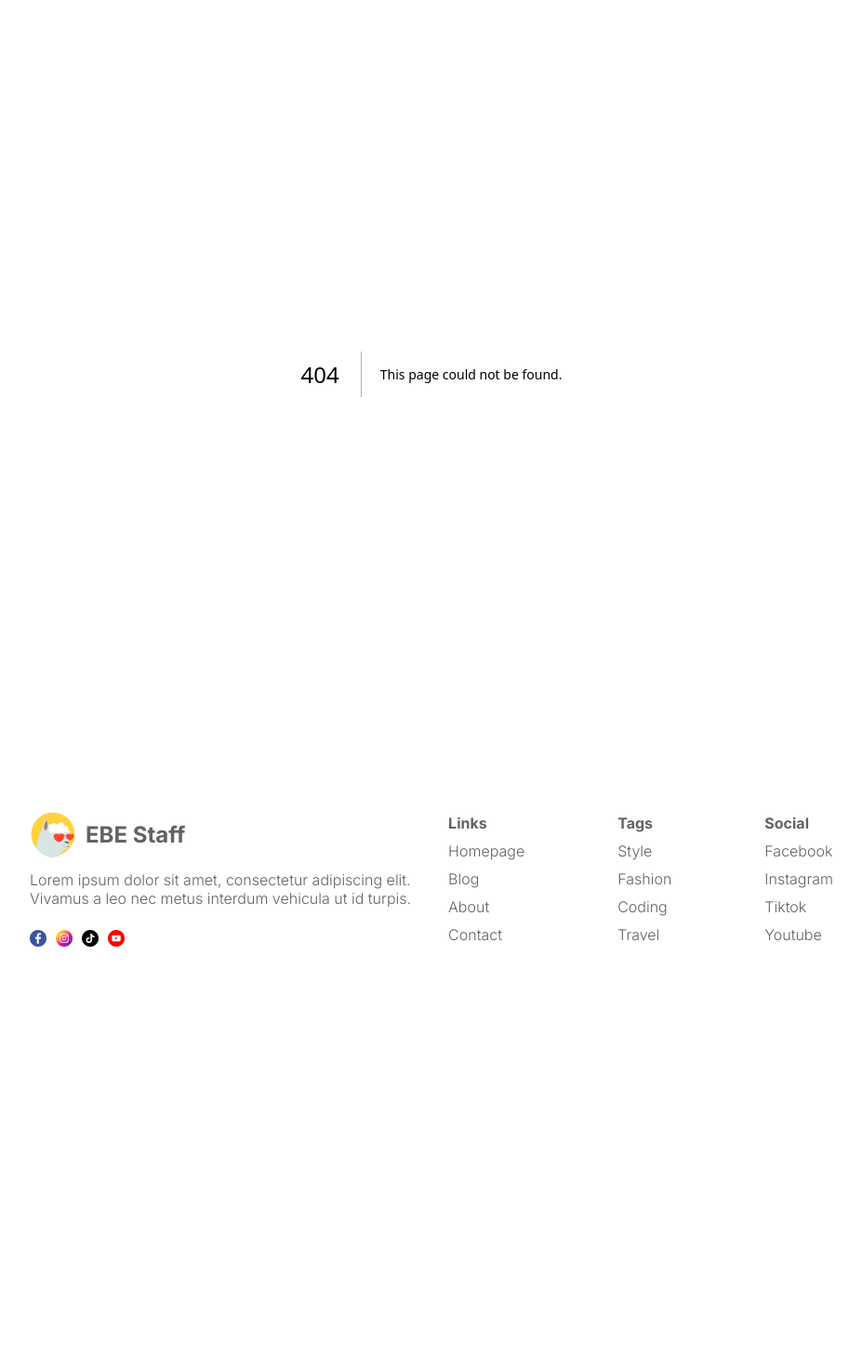
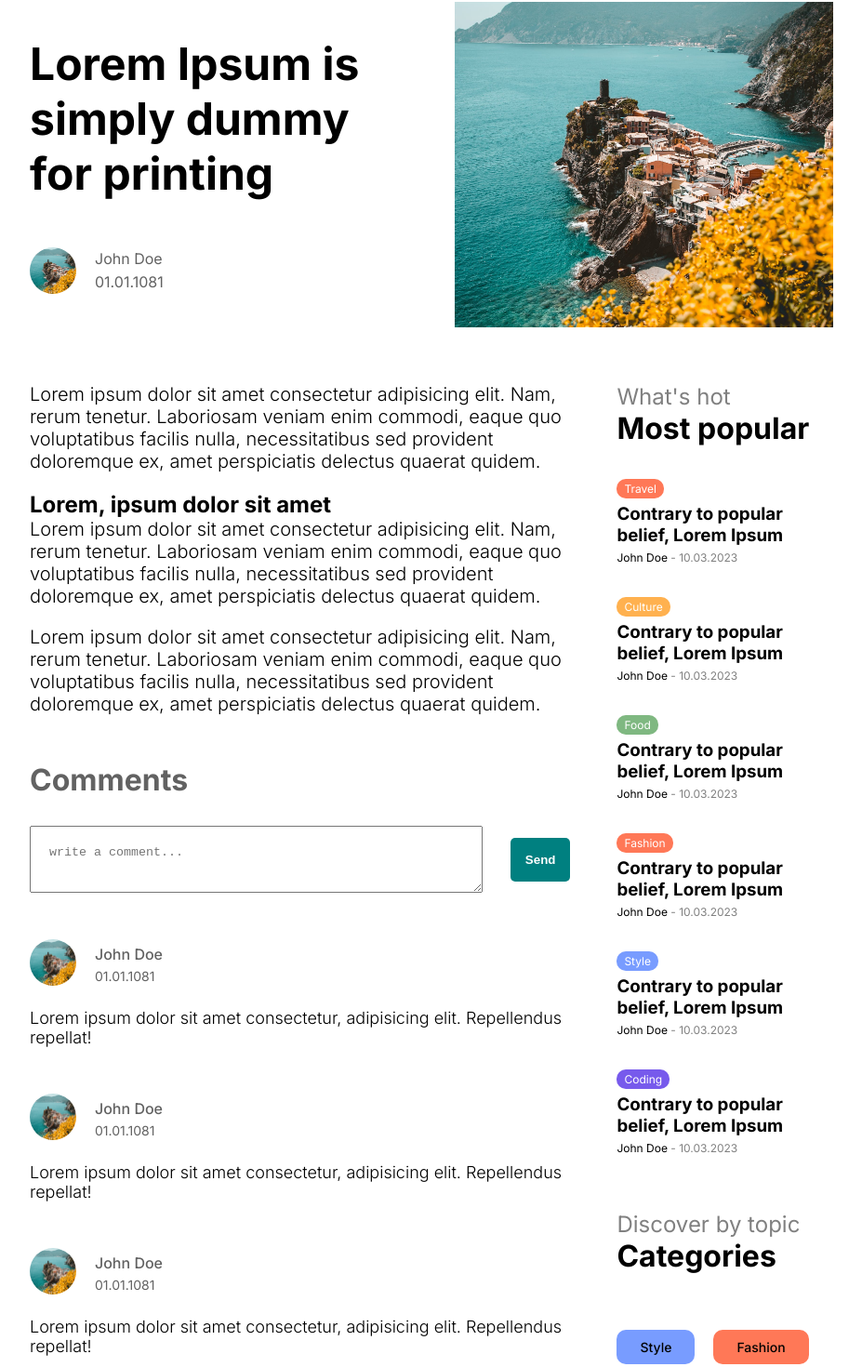
Before and after one commit to safak/next-blog, a Next.js app: page /about in a window 1280 px wide. Before the commit this address had no page. Shown: the part 98-1568 px from the top of the page at 93% size, without its empty margins (176-1103 px from the left). Before the commit the page ends 1136 px from the top, so only its background shows below. Built offline with nearby package versions, Linux system fonts and the light colour scheme.

Commit message:
ready to develop login page

```diff
--- /dev/null
+++ b/src/app/[slug]/page.jsx
@@ -0,0 +1,61 @@
+import styles from "./singlePage.module.css";
+import Image from "next/image";
+import Menu from "@/components/Menu/Menu";
+import Comments from "@/components/comments/Comments";
+
+const SinglePage = () => {
+  return (
+    <div className={styles.container}>
+      <div className={styles.infoContainer}>
+        <div className={styles.textContainer}>
+          <h1 className={styles.title}>
+            Lorem Ipsum is simply dummy for printing
+          </h1>
+          <div className={styles.user}>
+            <div className={styles.userImageContainer}>
+              <Image src="/p1.jpeg" alt="" fill className={styles.avatar} />
+            </div>
+            <div className={styles.userTextContainer}>
+              <span className={styles.user}>John Doe</span>
+              <span className={styles.date}>01.01.1081</span>
+            </div>
+          </div>
+        </div>
+        <div className={styles.imageContainer}>
+          <Image src="/p1.jpeg" alt="" fill className={styles.image} />
+        </div>
+      </div>
+      <div className={styles.content}>
+        <div className={styles.post}>
+          <div className={styles.description}>
+            <p>
+              Lorem ipsum dolor sit amet consectetur adipisicing elit. Nam,
+              rerum tenetur. Laboriosam veniam enim commodi, eaque quo
+              voluptatibus facilis nulla, necessitatibus sed provident
+              doloremque ex, amet perspiciatis delectus quaerat quidem.
+            </p>
+            <h2>Lorem, ipsum dolor sit amet</h2>
+            <p>
+              Lorem ipsum dolor sit amet consectetur adipisicing elit. Nam,
+              rerum tenetur. Laboriosam veniam enim commodi, eaque quo
+              voluptatibus facilis nulla, necessitatibus sed provident
+              doloremque ex, amet perspiciatis delectus quaerat quidem.
+            </p>
+            <p>
+              Lorem ipsum dolor sit amet consectetur adipisicing elit. Nam,
+              rerum tenetur. Laboriosam veniam enim commodi, eaque quo
+              voluptatibus facilis nulla, necessitatibus sed provident
+              doloremque ex, amet perspiciatis delectus quaerat quidem.
+            </p>
+          </div>
+          <div className={styles.comment}>
+            <Comments />
+          </div>
+        </div>
+        <Menu />
+      </div>
+    </div>
+  );
+};
+
+export default SinglePage;
--- /dev/null
+++ b/src/app/[slug]/singlePage.module.css
@@ -0,0 +1,94 @@
+.infoContainer {
+    display: flex;
+    align-items: center;
+    gap: 50px;
+  }
+
+  .textContainer {
+    flex: 1;
+  }
+
+  .title {
+    font-size: 64px;
+    margin-bottom: 50px;
+  }
+
+  .user {
+    display: flex;
+    align-items: center;
+    gap: 20px;
+  }
+
+  .userImageContainer {
+    width: 50px;
+    height: 50px;
+    position: relative;
+  }
+
+  .avatar {
+    border-radius: 50%;
+    object-fit: cover;
+  }
+
+  .userTextContainer {
+    display: flex;
+    flex-direction: column;
+    gap: 5px;
+    color: var(--softTextColor);
+  }
+
+  .username {
+    font-size: 20px;
+    font-weight: 500;
+  }
+
+  .imageContainer {
+    flex: 1;
+    height: 350px;
+    position: relative;
+  }
+
+  .image {
+    object-fit: cover;
+  }
+
+  .content {
+    display: flex;
+    gap: 50px;
+  }
+
+  .post {
+    flex: 5;
+    margin-top: 60px;
+  }
+
+  .description p {
+    font-size: 20px;
+    font-weight: 300;
+    margin-bottom: 20px;
+  }
+
+  @media screen and (max-width: 1536px) {
+    .title {
+      font-size: 54px;
+    }
+  }
+  @media screen and (max-width: 1280px) {
+    .title {
+      font-size: 48px;
+    }
+  }
+  @media screen and (max-width: 1024px) {
+    .imageContainer {
+      display: none;
+    }
+  }
+  @media screen and (max-width: 640px) {
+    .title {
+      font-size: 36px;
+    }
+
+    .description p{
+      font-size: 18px;
+    }
+  }
--- /dev/null
+++ b/src/components/comments/Comments.jsx
@@ -0,0 +1,110 @@
+import styles from "./comments.module.css";
+import Image from "next/image";
+
+const Comments = () => {
+  const status = "authenticated";
+  return (
+    <div className={styles.container}>
+      <h1 className={styles.title}>Comments</h1>
+      {status === "authenticated" ? (
+        <div className={styles.write}>
+          <textarea
+            placeholder="write a comment..."
+            className={styles.input}
+          ></textarea>
+          <button className={styles.button}>Send</button>
+        </div>
+      ) : (
+        <Link href="/login">Login to write a comment</Link>
+      )}
+      <div className={styles.comments}>
+        <div className={styles.comment}>
+          <div className={styles.user}>
+            <div className={styles.userImageContainer}>
+              <Image
+                src="/p1.jpeg"
+                alt=""
+                className={styles.image}
+                width={50}
+                height={50}
+              />
+            </div>
+            <div className={styles.userInfo}>
+              <span className={styles.username}>John Doe</span>
+              <span className={styles.date}>01.01.1081</span>
+            </div>
+          </div>
+          <p className={styles.desc}>
+            Lorem ipsum dolor sit amet consectetur, adipisicing elit.
+            Repellendus repellat!
+          </p>
+        </div>
+        <div className={styles.comment}>
+          <div className={styles.user}>
+            <div className={styles.userImageContainer}>
+              <Image
+                src="/p1.jpeg"
+                alt=""
+                className={styles.image}
+                width={50}
+                height={50}
+              />
+            </div>
+            <div className={styles.userInfo}>
+              <span className={styles.username}>John Doe</span>
+              <span className={styles.date}>01.01.1081</span>
+            </div>
+          </div>
+          <p className={styles.desc}>
+            Lorem ipsum dolor sit amet consectetur, adipisicing elit.
+            Repellendus repellat!
+          </p>
+        </div>
+        <div className={styles.comment}>
+          <div className={styles.user}>
+            <div className={styles.userImageContainer}>
+              <Image
+                src="/p1.jpeg"
+                alt=""
+                className={styles.image}
+                width={50}
+                height={50}
+              />
+            </div>
+            <div className={styles.userInfo}>
+              <span className={styles.username}>John Doe</span>
+              <span className={styles.date}>01.01.1081</span>
+            </div>
+          </div>
+          <p className={styles.desc}>
+            Lorem ipsum dolor sit amet consectetur, adipisicing elit.
+            Repellendus repellat!
+          </p>
+        </div>
+        <div className={styles.comment}>
+          <div className={styles.user}>
+            <div className={styles.userImageContainer}>
+              <Image
+                src="/p1.jpeg"
+                alt=""
+                className={styles.image}
+                width={50}
+                height={50}
+              />
+            </div>
+            <div className={styles.userInfo}>
+              <span className={styles.username}>John Doe</span>
+              <span className={styles.date}>01.01.1081</span>
+            </div>
+          </div>
+          <p className={styles.desc}>
+            Lorem ipsum dolor sit amet consectetur, adipisicing elit.
+            Repellendus repellat!
+          </p>
+        </div>
+      </div>
+    </div>
+  );
+};
+
+export default Comments;
--- /dev/null
+++ b/src/components/comments/comments.module.css
@@ -0,0 +1,60 @@
+.container{
+    margin-top: 50px;
+
+}
+.title{
+    color:var(--softTextColor);
+    margin-bottom: 30px;
+
+}
+.write{
+    display: flex;
+    align-items: center;
+    justify-content: space-between;
+    gap:30px;
+}
+.input{
+    padding: 20px;
+    width: 100%;
+}
+.button{
+    padding: 16px;
+    background-color: teal;
+    color:white;
+    font-weight: bold;
+    border:none;
+    border-radius: 5px;
+    cursor: pointer;
+}
+.comments{
+    margin-top: 50px;
+}
+.comment{
+    margin-top: 50px;
+}
+.user{
+    display: flex;
+    align-items: center;
+    gap:20px;
+    margin-bottom: 20px;
+}
+.image{
+    border-radius: 50%;
+    object-fit: cover;
+}
+.userInfo{
+    display: flex;
+    flex-direction: column;
+    gap:5px;
+    color:var(--softTextColor)
+}
+.username{
+    font-weight: 500;
+}
+.date{
+    font-size: 14px;
+}
+.desc{
+    font-size:18px;
+    font-weight: 300;
+}
```
